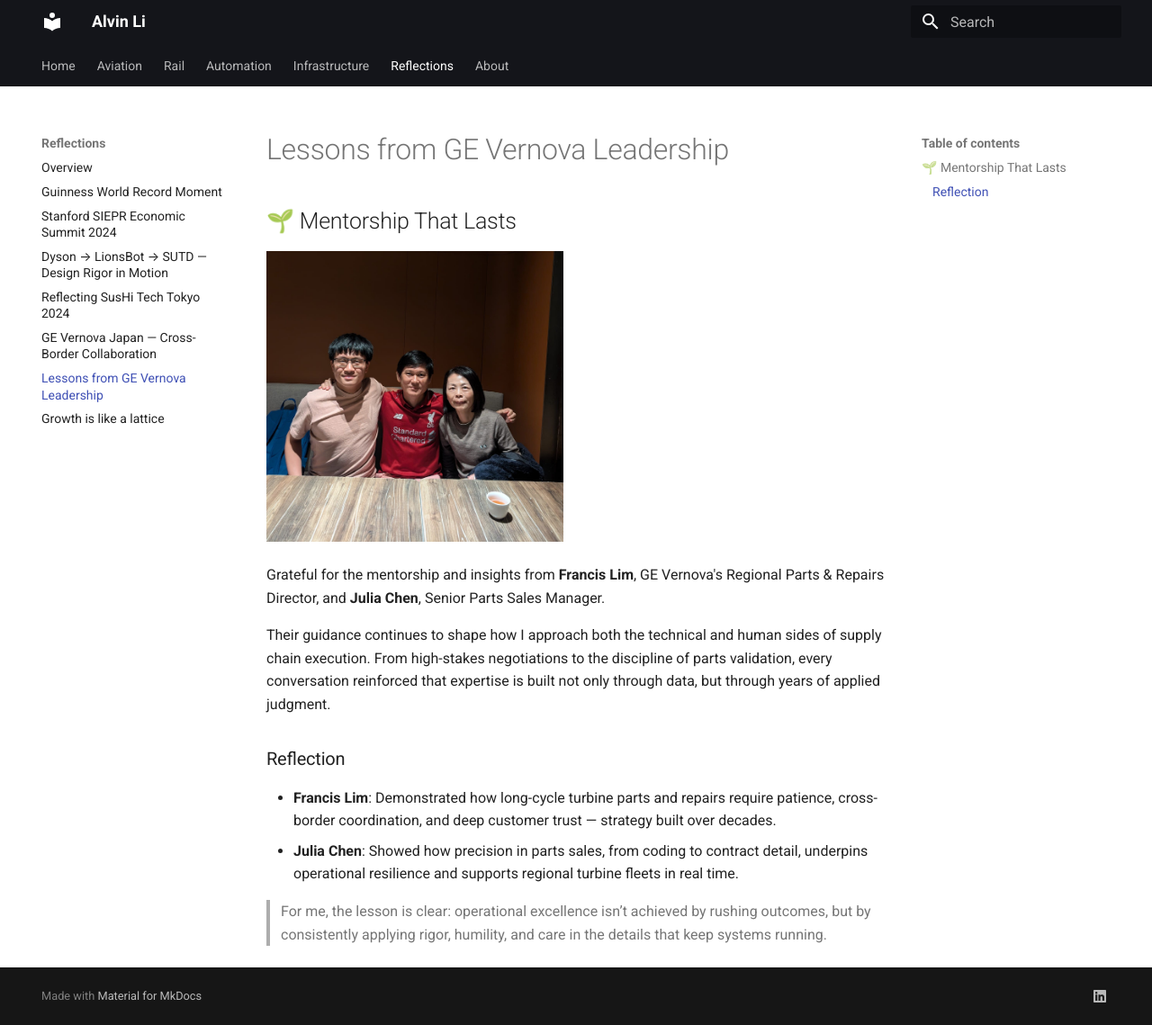
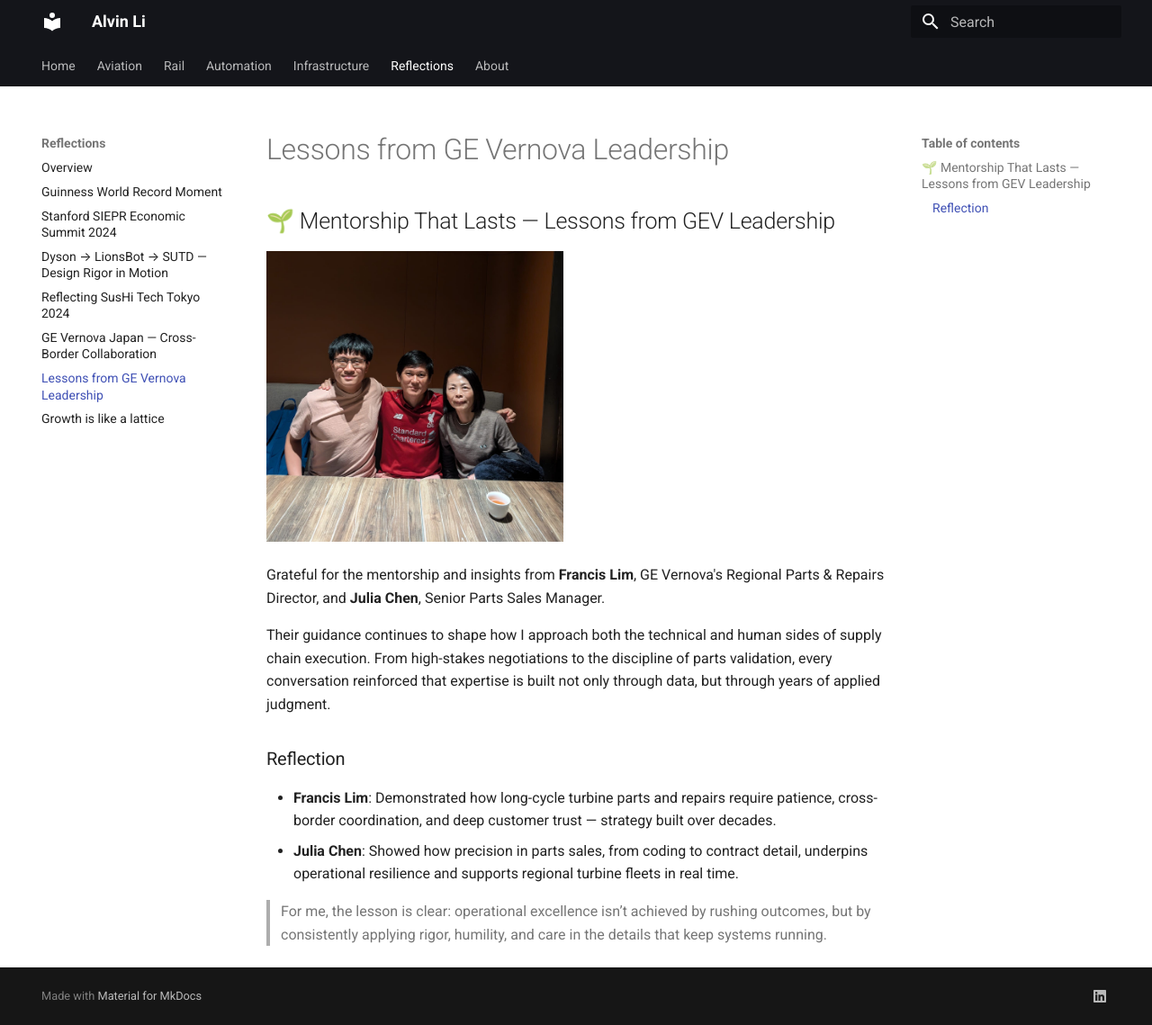
Before and after one commit to alvvvli/alvin-site, an MkDocs documentation site: the page built from docs/reflections/francisjulia.md, in a window 1280 px wide and 1139 px high. Shown: the whole window at 90% size. Built offline with MkDocs 1.6.1 and Material for MkDocs 9.7.7, drawn with Linux system fonts in a browser that asks for light colours.

Commit message:
Update francisjulia.md

```diff
--- a/docs/reflections/francisjulia.md
+++ b/docs/reflections/francisjulia.md
@@ -1,4 +1,4 @@
-## 🌱 Mentorship That Lasts
+## 🌱 Mentorship That Lasts — Lessons from GEV Leadership
 
 <div style="display:flex;flex-wrap:wrap;gap:10px">
   <img src="/alvin-site/JPG_VID/francisjulia.jpg" alt="francisjulia" width="48%">
```
